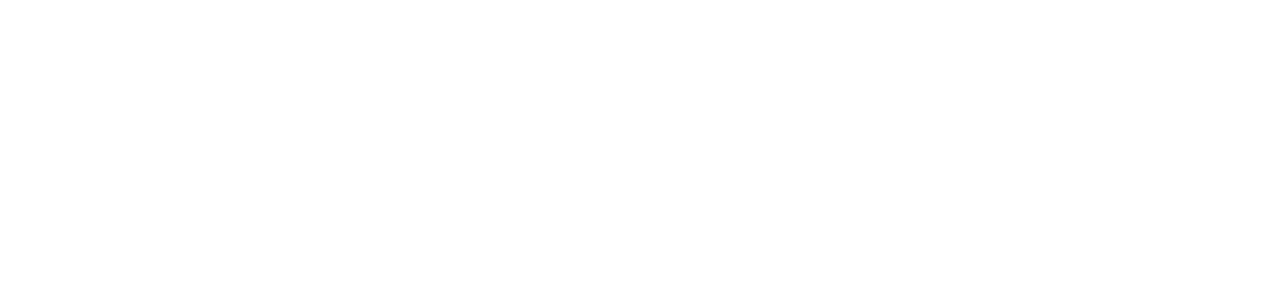
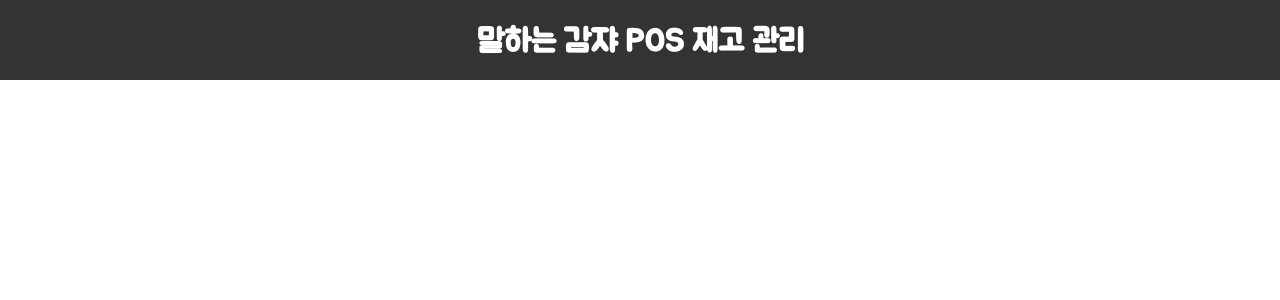
Before and after one commit to minju-sin/capstone, a React (Create React App) app in the folder frontend/: page /service in a window 1280 px wide. Before the commit this address had no page. Shown: the top 300 px of the page. Built offline with nearby package versions, Linux system fonts and the light colour scheme.

Commit message:
서비스 화면 파일 생성
주문내역 및 영수증 화면 리액트변환을 위한 파일 생성

```diff
--- a/frontend/src/App.js
+++ b/frontend/src/App.js
@@ -2,6 +2,7 @@ import { BrowserRouter, Route, Routes } from 'react-router-dom';
 
 import MainPage from './components/page/MainPage';
 import InventoryPage from './components/page/InventoryPage';
+import ServicePage from './components/page/ServicePage';
 
 function App() {
   return (
@@ -13,6 +14,9 @@ function App() {
                 {/* POS 재고 화면 */}
                 <Route path="/inventory" element={<InventoryPage />} />
 
+                {/* 주문내역 화면 */}
+                <Route path="/service" element={<ServicePage />} />
+
             </Routes>
         </BrowserRouter>
   );
--- a/frontend/src/components/page/MainPage.js
+++ b/frontend/src/components/page/MainPage.js
@@ -28,6 +28,7 @@ function MainPage() {
       setReceivedAmount(totalAmount);
     };
 
+    // 주문목록 총 금액 함수
     const calculateTotalPrice = () => {
       let totalPrice = 0;
       orders.forEach(order => {
--- /dev/null
+++ b/frontend/src/components/page/ServicePage.js
@@ -0,0 +1,17 @@
+// ./ServicePage.js
+
+import React from "react";
+import Header from "../ui/Header";
+import { StyledBody } from "../styles/HeaderCSS";
+
+function ServicePage() {
+
+    return (
+      <StyledBody>
+        <Header/>
+
+      </StyledBody>
+    );
+}
+
+export default ServicePage;
--- a/frontend/src/components/ui/PosRight.js
+++ b/frontend/src/components/ui/PosRight.js
@@ -64,7 +64,9 @@ function PosRight({ addOrder, handleCashButtonClick   }) {
                 <StyledRightButton class="button merged_col">
                     <StyledA href="/inventory">재고</StyledA>
                 </StyledRightButton>
-                <StyledRightButton class="button merged_col">서비스</StyledRightButton>
+                <StyledRightButton class="button merged_col">
+                    <StyledA href="/service">서비스</StyledA>
+                </StyledRightButton>
             </StyledButtonContainer>
 
 
```
Also changed, not shown: frontend/src/components/ui/Cash.js (deleted, +0 -19 lines).
